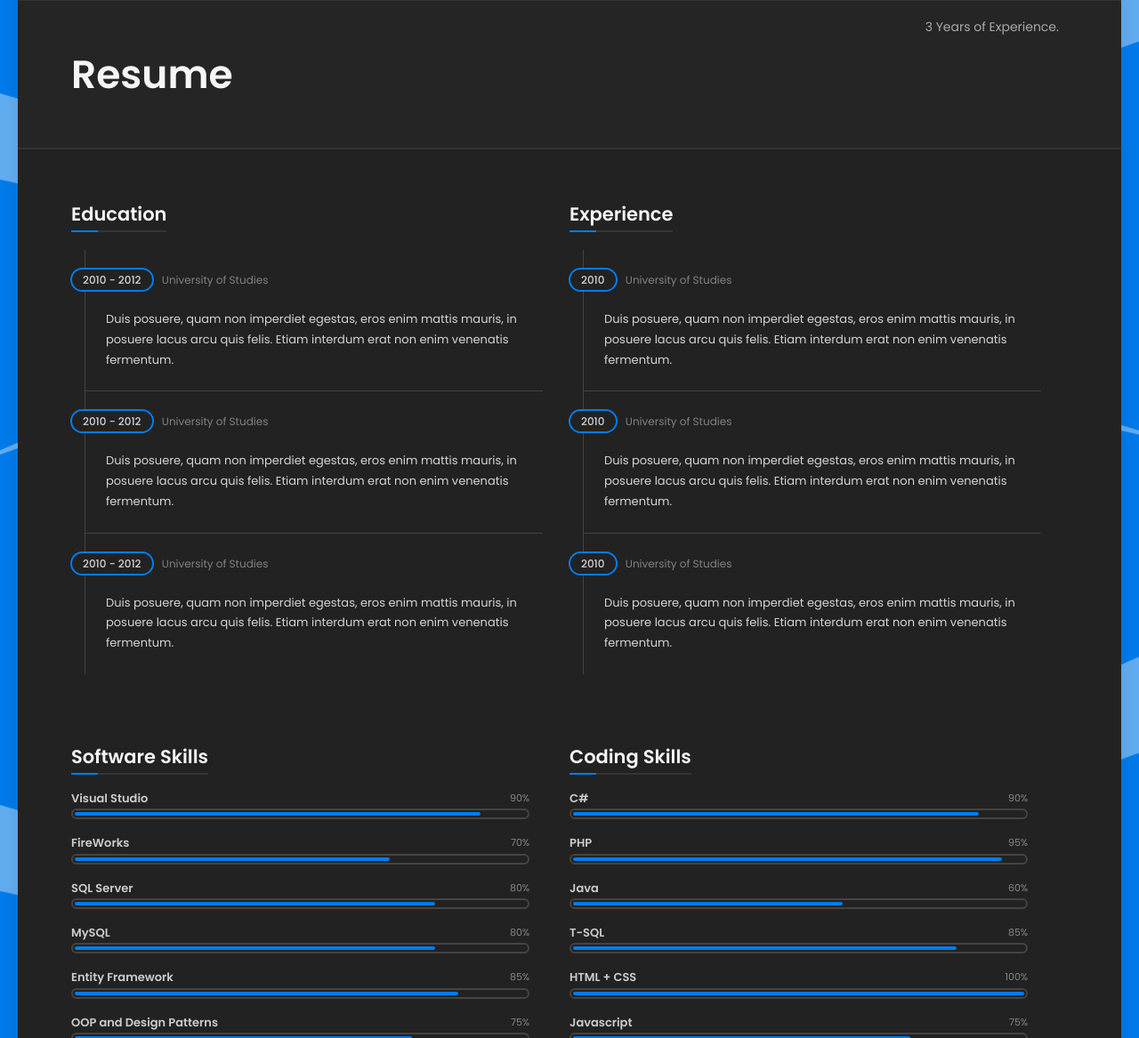
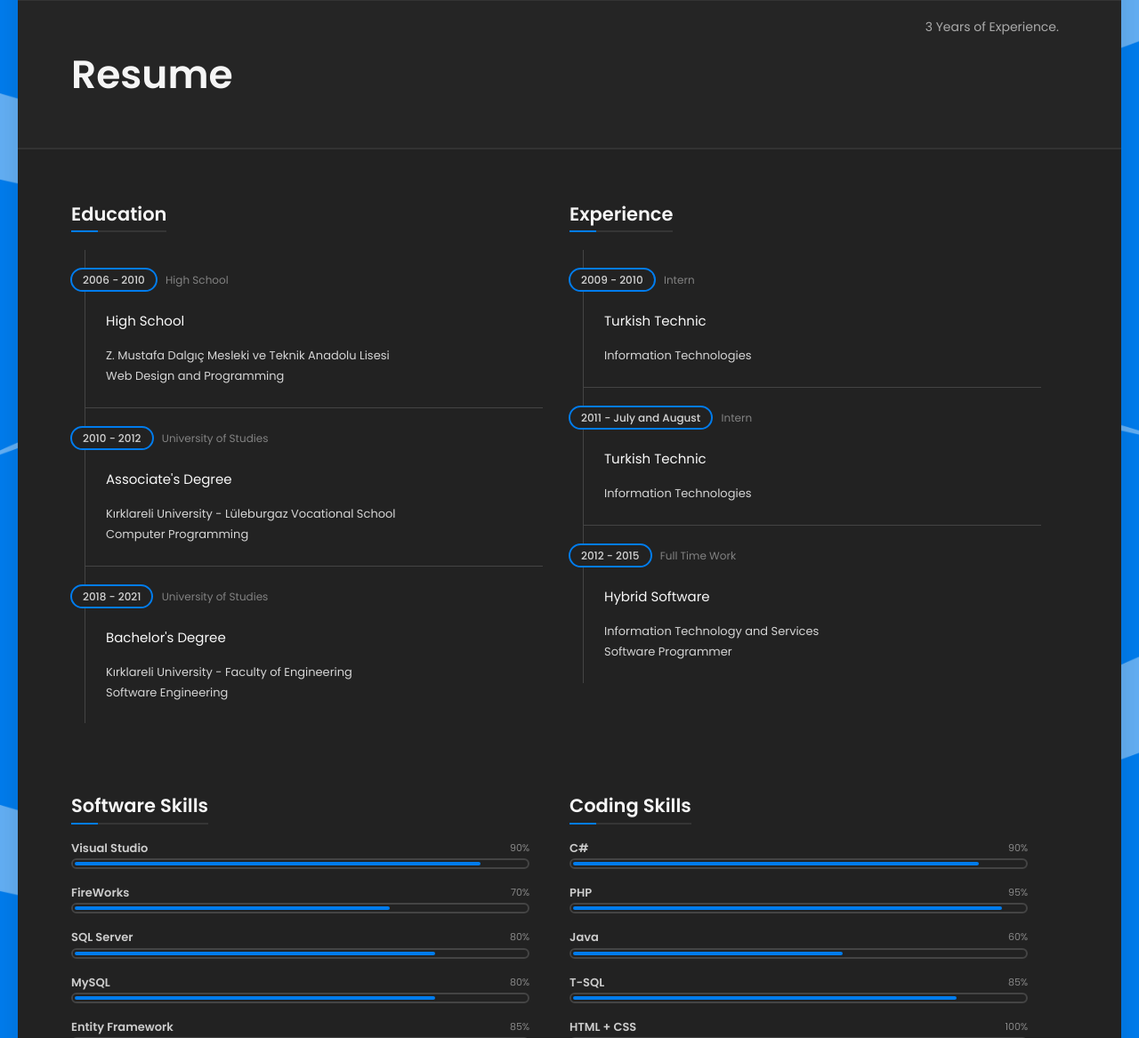
Before and after one commit to caglarozcan/caglarozcan.github.io, a PHP site: page /resume.html in a window 1280 px wide. Shown: the part 159-1326 px from the top of the page at 89% size. Run offline with PHP 8.4, Linux system fonts and the light colour scheme.

Commit message:
Add files via upload

```diff
--- a/Content/style/style.css
+++ b/Content/style/style.css
@@ -316,13 +316,13 @@ header {
 		width: 50%;
 	}
 
-		.resume .section .section-title {
+		.resume .section-title {
 			display: block;
 			width: 100%;
 			margin-bottom: 20px;
 		}
 
-			.resume .section .section-title h2 {
+			.resume .section-title h2 {
 				font-weight: 600;
 				font-style: normal;
 				color: #f5f5f5;
@@ -333,7 +333,7 @@ header {
 				padding-bottom: 8px;
 			}
 
-				.resume .section .section-title h2:before {
+				.resume .section-title h2:before {
 					display: block;
 					position: absolute;
 					content: '';
@@ -343,7 +343,7 @@ header {
 					bottom: 0;
 				}
 
-				.resume .section .section-title h2:after {
+				.resume .section-title h2:after {
 					display: block;
 					position: absolute;
 					content: '';
@@ -400,6 +400,26 @@ header {
 		line-height: 1.75em;
 		padding: 15px;
 	}
+
+		.time-line a {
+			color: #007CED;
+			text-decoration: none;
+		}
+
+		.time-line a:hover {
+			text-decoration: underline;
+		}
+
+	.time-line h4 {
+		display: block;
+		width: 100%;
+		font-size: 15px;
+		color: #f8f8f8;
+		line-height: 1.75em;
+		padding: 15px 15px 0 15px;
+		font-weight: 400;
+	}
+
 
 /*
 	SKILLS
@@ -574,25 +594,25 @@ footer {
 		font-size: 14px;
 	}
 
-#up-button{
-	position:fixed;
-	width:50px;
-	height:50px;
-	font-size:25px;
-	bottom:20px;
-	right:20px;
-	border-radius:25px;
-	background:#333;
-	color:#888;
-	cursor:pointer;
-	text-align:center;
-	padding:8px 0 0 2px;
-	display:none;
+#up-button {
+	position: fixed;
+	width: 50px;
+	height: 50px;
+	font-size: 25px;
+	bottom: 20px;
+	right: 20px;
+	border-radius: 25px;
+	background: #333;
+	color: #888;
+	cursor: pointer;
+	text-align: center;
+	padding: 8px 0 0 2px;
+	display: none;
 }
 
-#up-button:hover{
-	color:#007CED;
-}
+	#up-button:hover {
+		color: #007CED;
+	}
 
 /*
 	PAGE ANIMATION
@@ -604,6 +624,7 @@ footer {
 	-webkit-animation-fill-mode: both;
 	animation-fill-mode: both
 }
+
 @-webkit-keyframes flipInLeft {
 	from {
 		-webkit-transform: translateZ(-1000px) rotateY(-90deg);
--- a/index.html
+++ b/index.html
@@ -67,7 +67,7 @@
 							<div class="item-content">
 								<h4>Web Design</h4>
 								<p>
-									Lorem ipsum dolor sit amet, consectetur adipiscing elit, sed do eiusmod tempor incididunt ut labore et dolore magna aliqua. Ut enim ad minim veniam, quis nostrud exercitation ullamco laboris nisi ut aliquip ex ea commodo consequat.
+									I am designing a website.
 								</p>
 							</div>
 						</div>
--- a/resume.html
+++ b/resume.html
@@ -40,26 +40,40 @@
                     <div class="section-title">
                         <h2>Education</h2>
                     </div>
-
                     <!--Timeline Item-->
                     <div class="time-line">
-                        <h5 class="time-line-date">2010 - 2012</h5>
-                        <span class="time-line-desc">University of Studies</span>
-                        <p>Duis posuere, quam non imperdiet egestas, eros enim mattis mauris, in posuere lacus arcu quis felis. Etiam interdum erat non enim venenatis fermentum.</p>
+                        <h5 class="time-line-date">2006 - 2010</h5>
+                        <span class="time-line-desc">High School</span>
+                        <h4>High School</h4>
+                        <p>
+                            Z. Mustafa Dalgıç Mesleki ve Teknik Anadolu Lisesi
+                            <br />
+                            Web Design and Programming
+                        </p>
                     </div>
                     <!--Timeline Item-->
                     <!--Timeline Item-->
                     <div class="time-line">
                         <h5 class="time-line-date">2010 - 2012</h5>
                         <span class="time-line-desc">University of Studies</span>
-                        <p>Duis posuere, quam non imperdiet egestas, eros enim mattis mauris, in posuere lacus arcu quis felis. Etiam interdum erat non enim venenatis fermentum.</p>
+                        <h4>Associate's Degree</h4>
+                        <p>
+                            Kırklareli University - Lüleburgaz Vocational School
+                            <br />
+                            Computer Programming
+                        </p>
                     </div>
                     <!--Timeline Item-->
                     <!--Timeline Item-->
                     <div class="time-line">
-                        <h5 class="time-line-date">2010 - 2012</h5>
+                        <h5 class="time-line-date">2018 - 2021</h5>
                         <span class="time-line-desc">University of Studies</span>
-                        <p>Duis posuere, quam non imperdiet egestas, eros enim mattis mauris, in posuere lacus arcu quis felis. Etiam interdum erat non enim venenatis fermentum.</p>
+                        <h4>Bachelor's Degree</h4>
+                        <p>
+                            Kırklareli University - Faculty of Engineering
+                            <br />
+                            Software Engineering
+                        </p>
                     </div>
                     <!--Timeline Item-->
                 </div>
@@ -70,23 +84,34 @@
 
                     <!--Timeline Item-->
                     <div class="time-line">
-                        <h5 class="time-line-date">2010</h5>
-                        <span class="time-line-desc">University of Studies</span>
-                        <p>Duis posuere, quam non imperdiet egestas, eros enim mattis mauris, in posuere lacus arcu quis felis. Etiam interdum erat non enim venenatis fermentum.</p>
+                        <h5 class="time-line-date">2009 - 2010</h5>
+                        <span class="time-line-desc">Intern</span>
+                        <h4>Turkish Technic</h4>
+                        <p>
+                            Information Technologies
+                        </p>
                     </div>
                     <!--Timeline Item-->
                     <!--Timeline Item-->
                     <div class="time-line">
-                        <h5 class="time-line-date">2010</h5>
-                        <span class="time-line-desc">University of Studies</span>
-                        <p>Duis posuere, quam non imperdiet egestas, eros enim mattis mauris, in posuere lacus arcu quis felis. Etiam interdum erat non enim venenatis fermentum.</p>
+                        <h5 class="time-line-date">2011 - July and August</h5>
+                        <span class="time-line-desc">Intern</span>
+                        <h4>Turkish Technic</h4>
+                        <p>
+                            Information Technologies
+                        </p>
                     </div>
                     <!--Timeline Item-->
                     <!--Timeline Item-->
                     <div class="time-line">
-                        <h5 class="time-line-date">2010</h5>
-                        <span class="time-line-desc">University of Studies</span>
-                        <p>Duis posuere, quam non imperdiet egestas, eros enim mattis mauris, in posuere lacus arcu quis felis. Etiam interdum erat non enim venenatis fermentum.</p>
+                        <h5 class="time-line-date">2012 - 2015</h5>
+                        <span class="time-line-desc">Full Time Work</span>
+                        <h4>Hybrid Software</h4>
+                        <p>
+                            Information Technology and Services
+                            <br />
+                            Software Programmer
+                        </p>
                     </div>
                     <!--Timeline Item-->
                 </div>
```
Also changed, not shown: portfolio.html (+8 -7 lines), Content/images/portfolio/escado.png (added).
